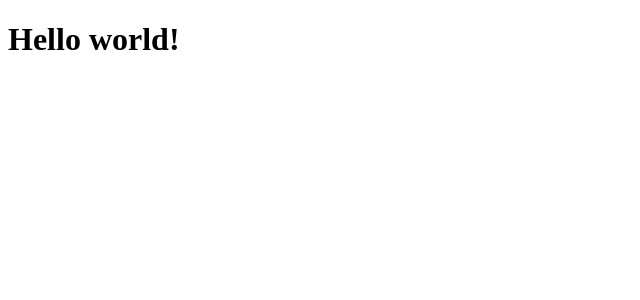
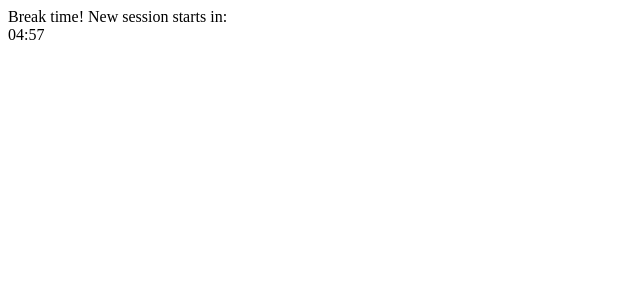
Before and after one commit to Fradven/react-pomodoro, a React (Vite) app: page / in a window 1280 px wide. Shown: the top 300 px of the page, without its empty margins (0-640 px from the left). Built offline with nearby package versions, Linux system fonts and the light colour scheme.

Commit message:
working timer

```diff
--- a/package.json
+++ b/package.json
@@ -32,7 +32,8 @@
   },
   "dependencies": {
     "react": "^17.0.2",
-    "react-dom": "^17.0.2"
+    "react-dom": "^17.0.2",
+    "sass": "^1.43.4"
   },
   "lint-staged": {
     "*.json": [
--- a/src/App.js
+++ b/src/App.js
@@ -1,3 +1,9 @@
+import Pomodoro from "./Pomodoro"
+
 export function App() {
-    return <h1>Hello world!</h1>;
-  }
+  return (
+    <div>
+      <Pomodoro />
+    </div>
+  );
+}
--- /dev/null
+++ b/src/Pomodoro.js
@@ -0,0 +1,43 @@
+import React, { useState, useEffect } from "react"
+
+export default function Pomodoro() {
+  const [minutes, setMinutes] = useState(0)
+  const [seconds, setSeconds] = useState(2)
+  const [displayMessage, setDisplayMessage] = useState(false)
+
+  useEffect(() => {
+    let interval = setInterval(() => {
+      clearInterval(interval)
+
+      if (seconds === 0) {
+        if (minutes !== 0) {
+          setSeconds(59)
+          setMinutes(minutes - 1)
+        } else {
+          let minutes = displayMessage ? 24 : 4
+          let seconds = 59
+
+          setSeconds(seconds)
+          setMinutes(minutes)
+          setDisplayMessage(!displayMessage)
+        }
+      } else {
+        setSeconds(seconds - 1)
+      }
+    }, 1000)
+  }, [seconds])
+
+  const timerMinutes = minutes < 10 ? `0${minutes}` : minutes
+  const timerSeconds = seconds < 10 ? `0${seconds}` : seconds
+
+  return (
+    <div className="pomodoro">
+      <div className="message">
+        {displayMessage && <div>Break time! New session starts in:</div>}
+      </div>
+      <div className="timer">
+        {timerMinutes}:{timerSeconds}
+      </div>
+    </div>
+  )
+}
--- a/src/index.js
+++ b/src/index.js
@@ -1,3 +1,4 @@
+
 import ReactDOM from "react-dom";
 import { App } from "./App";
 
```
Also changed, not shown: 1 other file (tests, documents, lock files or other folders).
